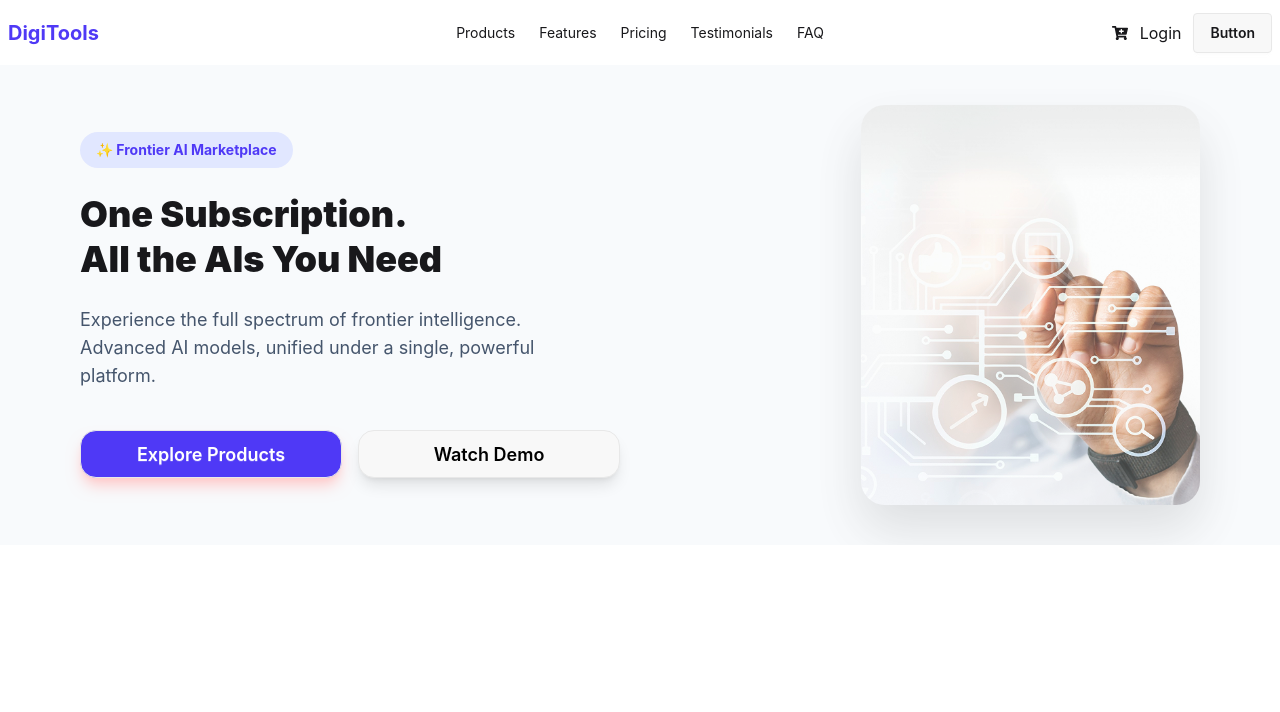
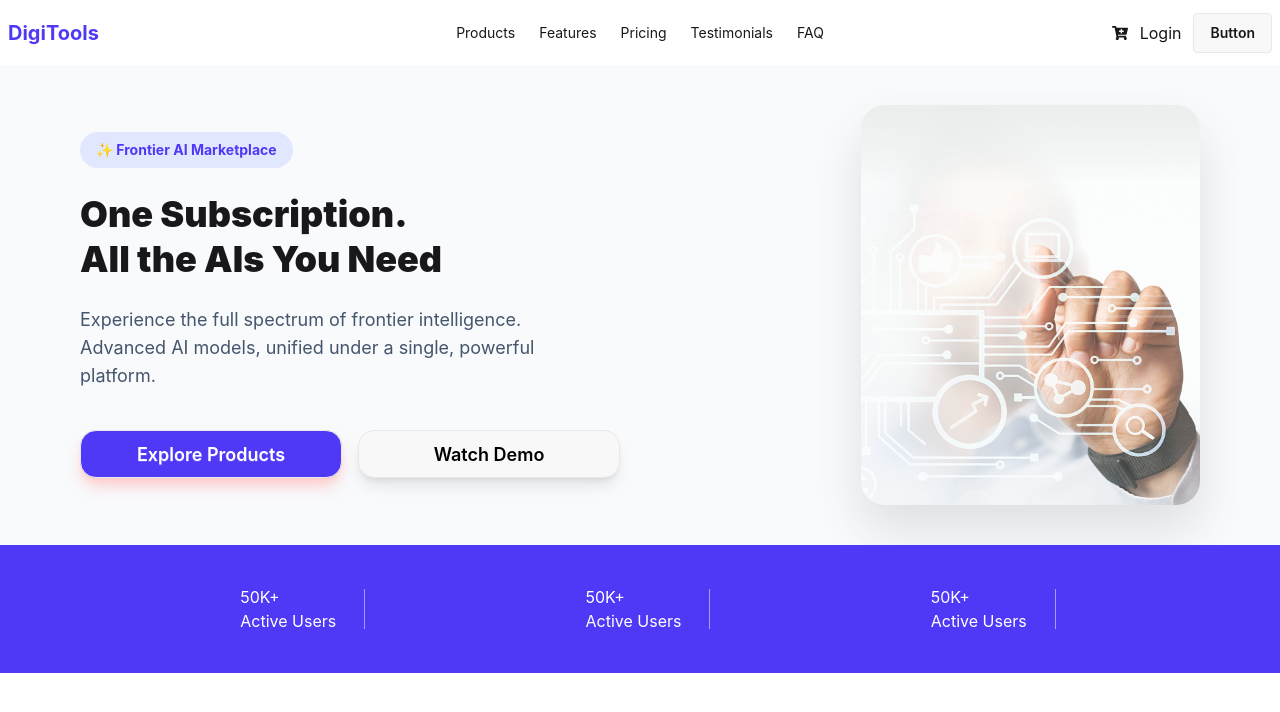
Before and after one commit to Shohan11369/digiTools-platform-assignment-06, a React (Vite) app: page / in a window 1280 px wide. Shown: the top 712 px of the page. Built offline with nearby package versions, Linux system fonts and the light colour scheme.

Commit message:
Now added Starts.jsx

```diff
--- a/src/App.jsx
+++ b/src/App.jsx
@@ -1,6 +1,7 @@
 
 import './App.css'
 import Banner from './components/Banner/Banner'
+import Starts from './components/Banner/Starts'
 import Navbar from './components/Navbar/Navbar'
 
 function App() {
@@ -11,6 +12,7 @@ function App() {
 
      <Navbar/>
      <Banner/>
+     <Starts/>
     </>
   )
 }
--- /dev/null
+++ b/src/components/Banner/Starts.jsx
@@ -0,0 +1,39 @@
+import React from "react";
+
+const Starts = () => {
+  return (
+    <div className=" bg-[#4F39F6] p-6  md:p-10">
+      <div className="flex justify-evenly gap-5">
+
+        {/* 1st */}
+        <div className="flex items-center gap-3">
+          <div className="text-white px-4">
+            <h2>50K+</h2>
+            <p>Active Users</p>
+          </div>
+          <div className="w-px bg-white/50 h-10"></div>
+        </div>
+        {/* 2nd */}
+        <div className="flex items-center gap-3">
+          <div className="text-white px-4">
+            <h2>50K+</h2>
+            <p>Active Users</p>
+          </div>
+          <div className="w-px bg-white/50 h-10"></div>
+        </div>
+        {/* 3rd */}
+        <div className="flex items-center gap-3">
+          <div className="text-white px-4">
+            <h2>50K+</h2>
+            <p>Active Users</p>
+          </div>
+          <div className="w-px bg-white/50 h-10"></div>
+        </div>
+
+
+      </div>
+    </div>
+  );
+};
+
+export default Starts;
```
